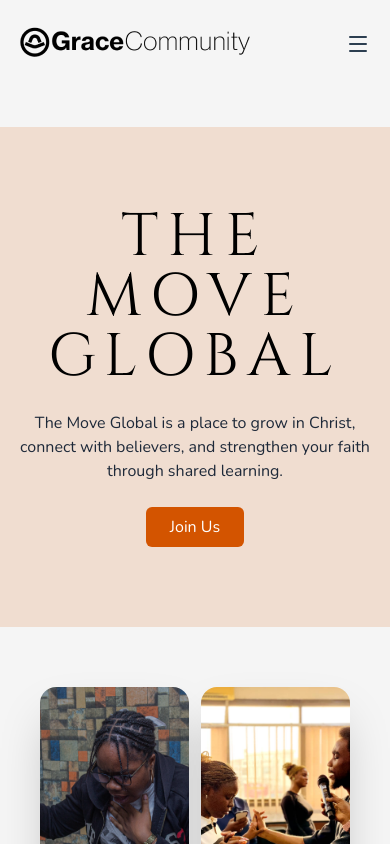
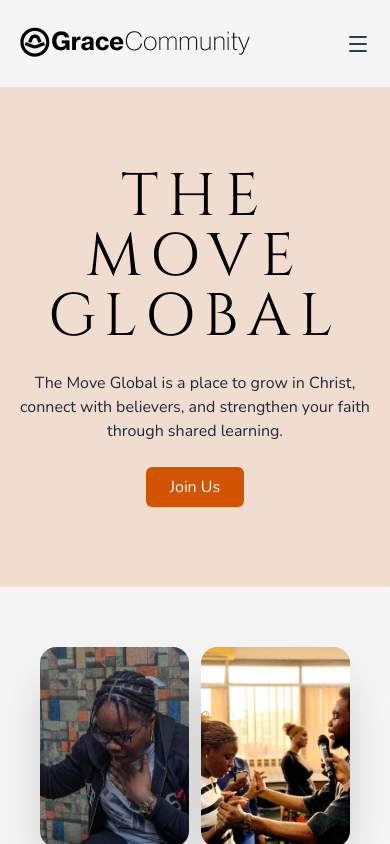
Before and after one commit to BTScoder/TheMove, a React (Vite) app in the folder client/: page / in a window 390 px wide. Shown: the top 844 px of the page. Built offline with nearby package versions, Linux system fonts and the light colour scheme; a web font is replaced by a local one.

Commit message:
A bit of adjustments

```diff
--- a/client/src/components/Hero.jsx
+++ b/client/src/components/Hero.jsx
@@ -5,7 +5,7 @@
 const Hero = () => {
   return (
     <>
-      <section className="min-h-screen pt-10 lg:mt-0 lg:pt-20">
+      <section className="min-h-screen pt-0 lg:mt-0 lg:pt-20">
         <div className="bg-button/15 mx-auto w-full px-5 py-20 text-center">
           <motion.div
             className="space-y-6"
--- a/client/src/components/Meetings.jsx
+++ b/client/src/components/Meetings.jsx
@@ -122,7 +122,7 @@
         transition={{ duration: 0.5 }}
       >
         <div className="mb-10">
-          <h2 className="font-heading text-2xl uppercase md:text-4xl">
+          <h2 className="font-heading text-4xl uppercase md:text-4xl">
             Committed to your spiritual growth
           </h2>
           <p className="my-3 text-sm font-light uppercase md:text-base">
```
